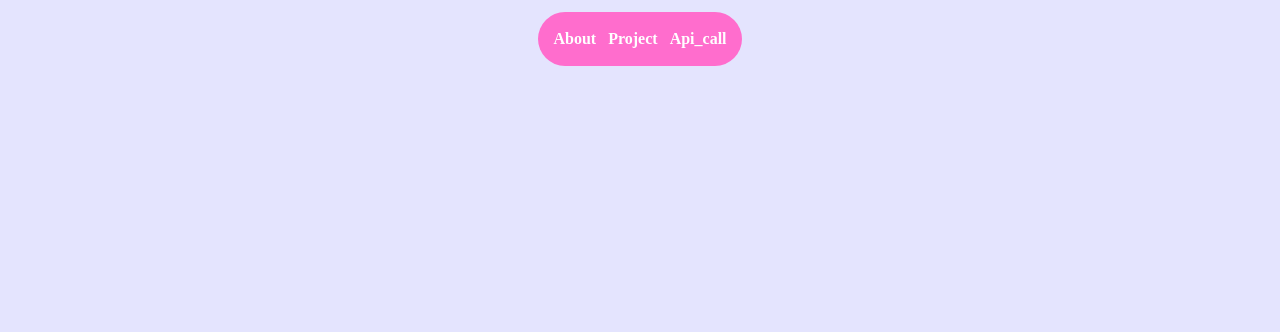
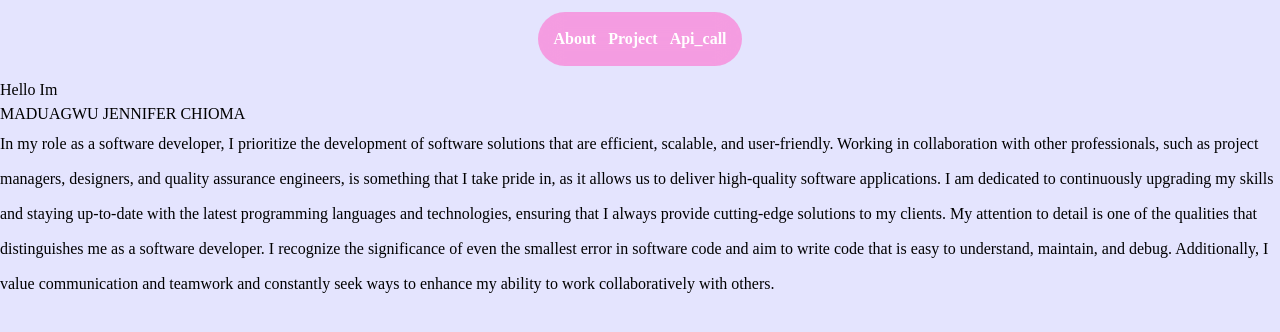
Before and after one commit to jennifer-pecky/New-folder, a React (Vite) app in the folder project/: page /aboutme in a window 1280 px wide. Shown: the top 332 px of the page. Built offline with nearby package versions, Linux system fonts and the light colour scheme.

Commit message:
working on home page

```diff
--- a/project/src/components/Layout/Layout.jsx
+++ b/project/src/components/Layout/Layout.jsx
@@ -1,9 +1,11 @@
 import React from 'react';
 import Routers from '../../routes/Routers';
+import Navlink from '../Navlinks/Navlink';
 
 const Layout = () => {
   return (
     <>
+      <Navlink />
       <div>
         <Routers />
       </div>
--- a/project/src/components/Home/Home.jsx
+++ b/project/src/components/Navlinks/Navlink.jsx
@@ -1,11 +1,12 @@
 import React from 'react';
 import { Link } from 'react-router-dom';
-const Home = () => {
+
+const Navlink = () => {
   return (
     <>
       <nav>
         <div className=" p-3 font-bold  flex justify-center">
-          <ul className="flex p-[15px] bg-[#FF6DCD] space-x-3 rounded-[30px] text-[#fff]">
+          <ul className="flex p-[15px]  space-x-3 rounded-[30px] text-[#fff] backdrop-blur-md bg-[#FF6DCD]/60  backdrop-grayscale-0">
             <li>
               <Link to="/aboutme">About</Link>
             </li>
@@ -22,4 +23,4 @@ const Home = () => {
   );
 };
 
-export default Home;
+export default Navlink;
--- a/project/src/pages/Aboutme.jsx
+++ b/project/src/pages/Aboutme.jsx
@@ -1,10 +1,35 @@
 import React from 'react';
-import Home from '../components/Home/Home';
 
 const Aboutme = () => {
   return (
     <div>
-      <Home />
+      <div className="flex">
+        <div>
+          <h1>
+            {' '}
+            Hello Im <br /> MADUAGWU JENNIFER CHIOMA{' '}
+          </h1>
+          <p>
+            In my role as a software developer, I prioritize the development of
+            software solutions that are efficient, scalable, and user-friendly.
+            Working in collaboration with other professionals, such as project
+            managers, designers, and quality assurance engineers, is something
+            that I take pride in, as it allows us to deliver high-quality
+            software applications. I am dedicated to continuously upgrading my
+            skills and staying up-to-date with the latest programming languages
+            and technologies, ensuring that I always provide cutting-edge
+            solutions to my clients. My attention to detail is one of the
+            qualities that distinguishes me as a software developer. I recognize
+            the significance of even the smallest error in software code and aim
+            to write code that is easy to understand, maintain, and debug.
+            Additionally, I value communication and teamwork and constantly seek
+            ways to enhance my ability to work collaboratively with others.
+          </p>
+        </div>
+        <div>
+          <img src="" alt="" />
+        </div>
+      </div>
     </div>
   );
 };
--- a/project/src/pages/Project.jsx
+++ b/project/src/pages/Project.jsx
@@ -1,12 +1,7 @@
 import React from 'react';
-import Home from '../components/Home/Home';
 
 const Project = () => {
-  return (
-    <div>
-      <Home />
-    </div>
-  );
+  return <div>Project</div>;
 };
 
 export default Project;
```
